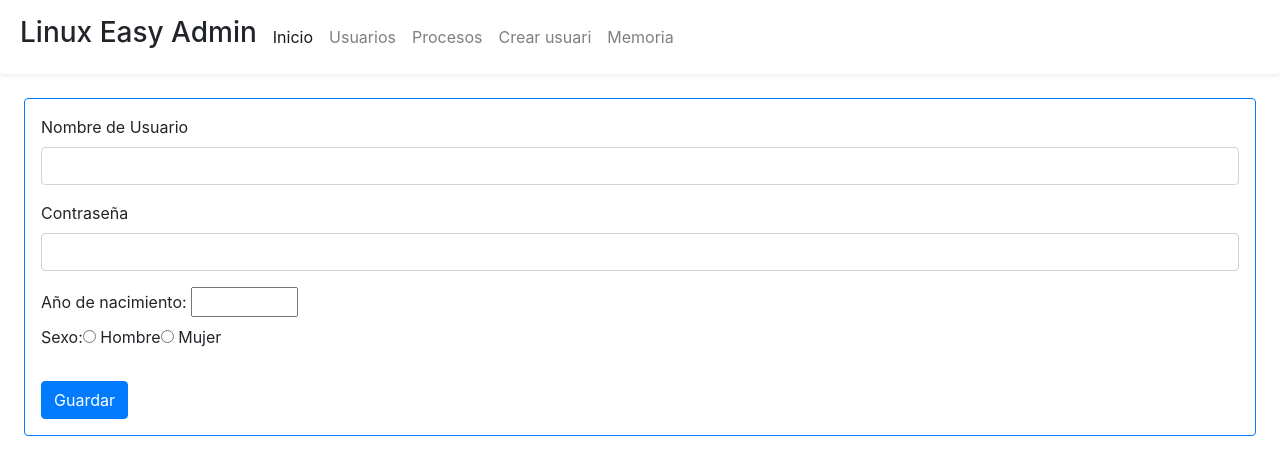
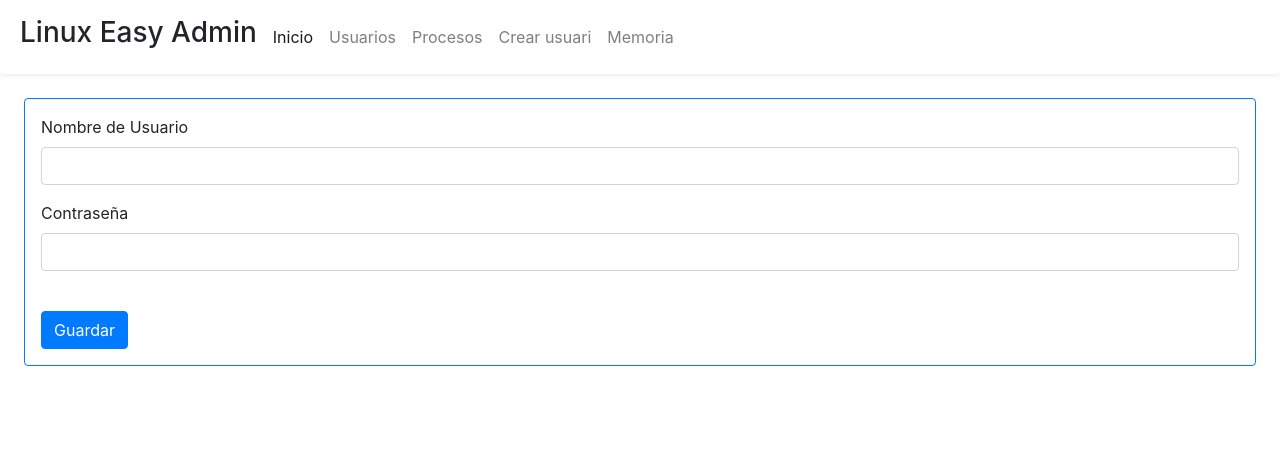
Before and after one commit to krl42c/lea-front, a React (Create React App) app: page /create_user in a window 1280 px wide. Shown: the top 474 px of the page. Built offline with nearby package versions, Linux system fonts and the light colour scheme.

Commit message:
Implemented user creation

```diff
--- a/src/CreateUser.js
+++ b/src/CreateUser.js
@@ -3,6 +3,10 @@ import React from 'react';
 export class CreateUser extends React.Component {
     constructor(props) {
         super();
+        this.state = {
+            username: null,
+            password: null
+        }
     }
    /* saveUser = (user, password) => {
         fetch("/api/create_user", {
@@ -34,29 +38,21 @@ export class CreateUser extends React.Component {
 		}
     }
 
+
     render() {
         return(
             <div>
                 <form class="m-4 p-3 border border-primary rounded">
                 <div class="form-group">
                     <label >Nombre de Usuario</label>
-                    <input class="form-control" id="user_name" />
+                    <input class="form-control" id="user_name" name="usuario" onChange={event => this.setState({username: event.target.value})}/>
                 </div>
                 <div class="form-group">
                     <label>Contraseña</label>
-                    <input type="password" class="form-control" id="password" />
+                    <input type="password" class="form-control" id="password" onChange={event => this.setState({password: event.target.value})}/>
                 </div>
-                    <div>
-                    <label>Año de nacimiento: <input type="number" name="nacido" min="1900" max="2005" /></label>
-                    </div>
-                    <div>
-                    <label>Sexo:
-                        <input type="radio" name="hm" value="h" /> Hombre
-                        <input type="radio" name="hm" value="m" /> Mujer
-                    </label>
-                    </div>
-                        <br />
-                <button onClick={this.saveUser("mdlr","mdlr")} type="submit" class="btn btn-primary">Guardar</button>
+                    <br />
+                <button onClick={this.saveUser(this.state.username,this.state.password)} type="submit" class="btn btn-primary">Guardar</button>
                 </form>
             </div>
         )
```
